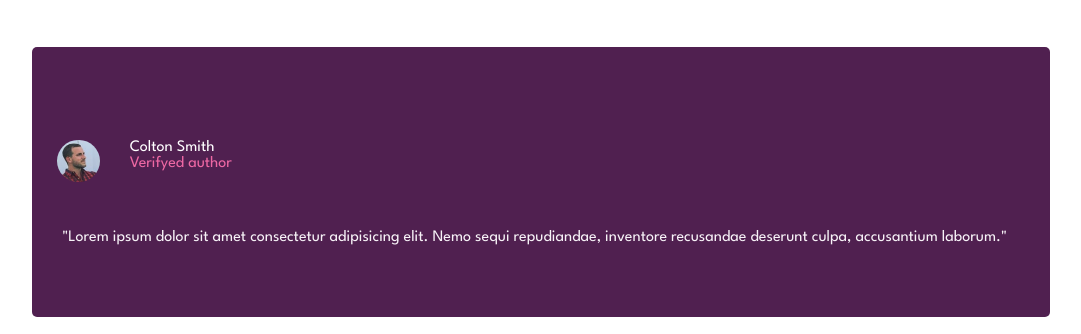
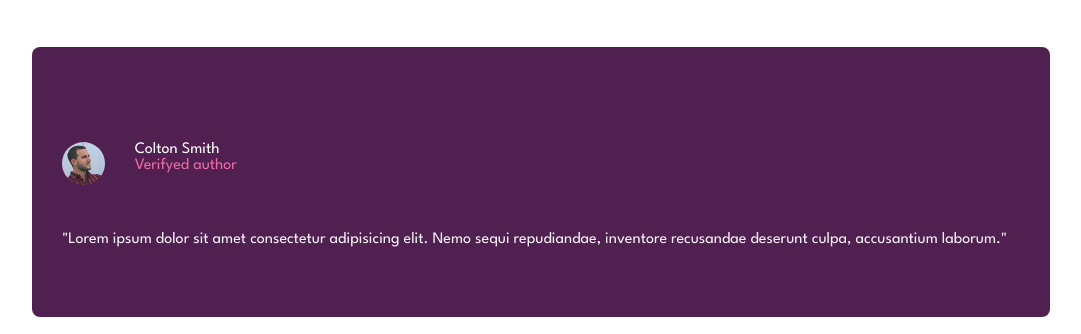
Before and after one commit to RaquelOrtegaLabrac/202305-W2.5CH4-raquel-ortega, a website: page index.html in a window 1280 px wide. Shown: the part 505-839 px from the top of the page, without its empty margins (99-1180 px from the left). Drawn offline with Linux system fonts and the light colour scheme.

Commit message:
Fix spacing

```diff
--- a/sass/styles.scss
+++ b/sass/styles.scss
@@ -86,14 +86,13 @@
     height: 270px;
     display: flex;
     justify-content: center;
-    align-items: space-around;
     flex-direction: column;
   }
 
   .reviews__review-author {
     display: flex;
     width: 100%;
-    padding: 25px 25px 0px 25px;
+    padding: 30px 30px 0px 30px;
 
     img {
       border-radius: 100%;
@@ -112,12 +111,12 @@
     font-size: rem(16);
     line-height: 25px;
     padding-left: 30px;
-    padding-right: 25px;
+    padding-right: 30px;
   }
 }
 
 article {
-  border-radius: 5px;
+  border-radius: 8px;
 }
 
 .author-name {
```
Also changed, not shown: index.html (+0 -4 lines), styles.css, 1 other file.
